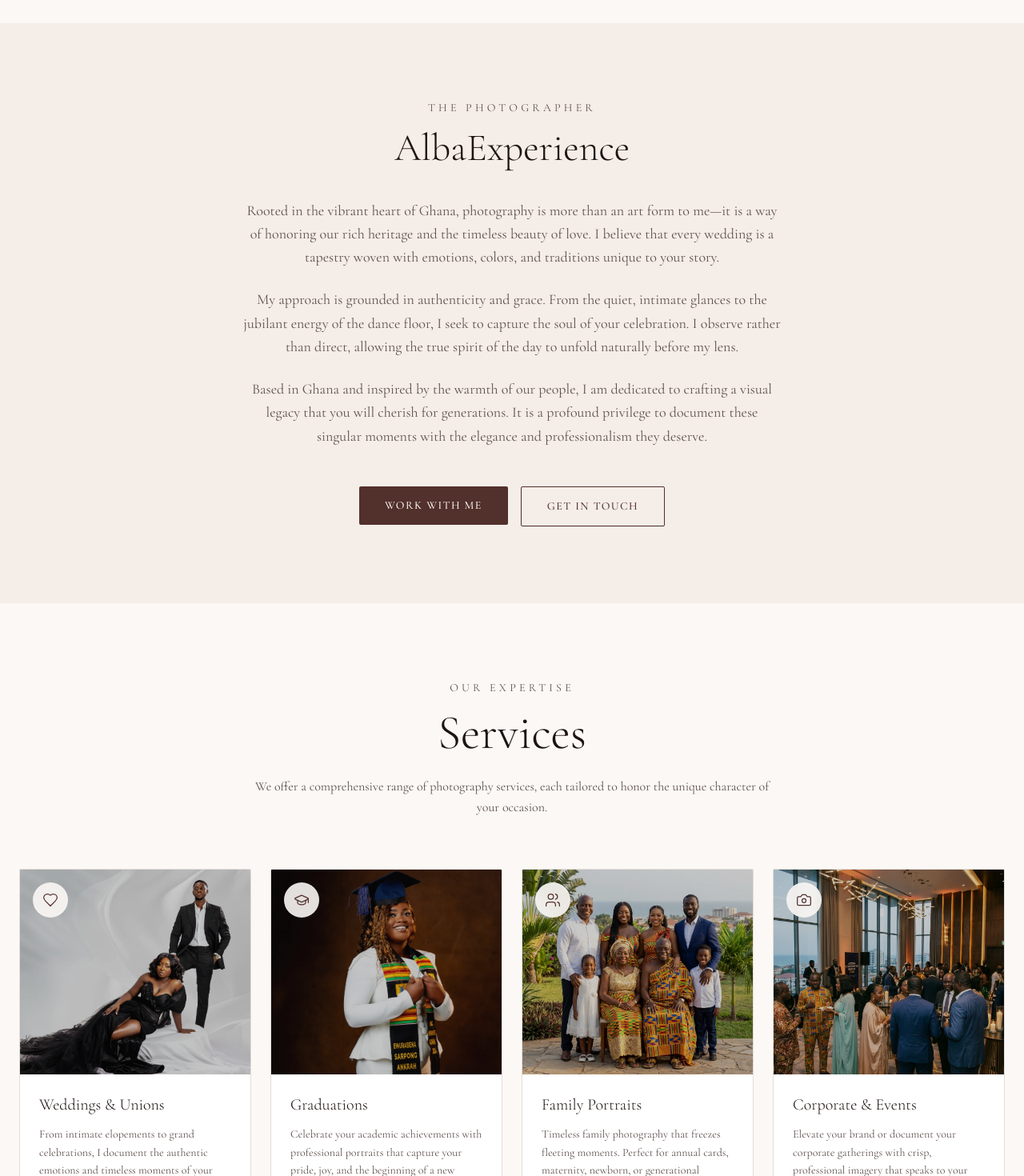
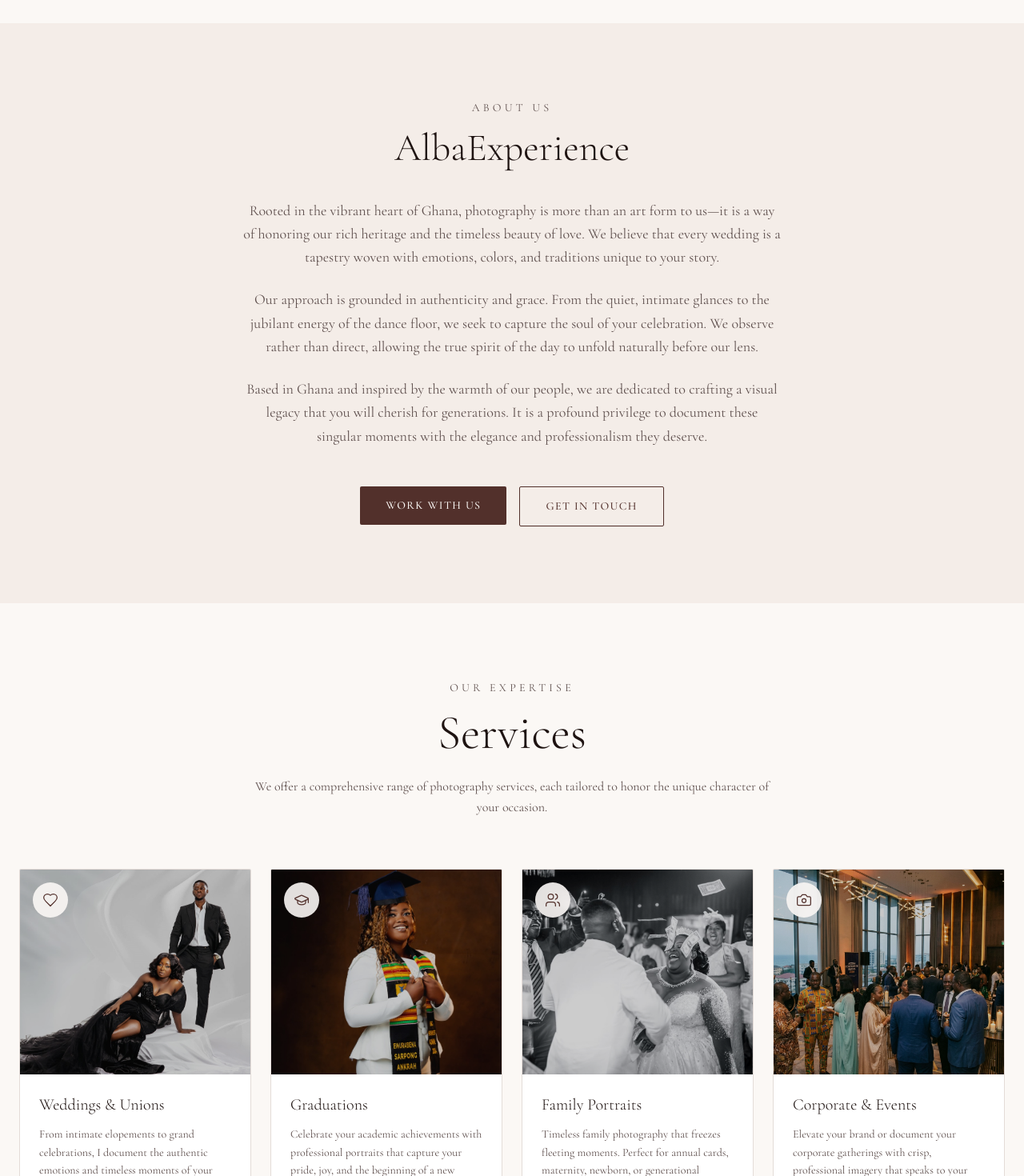
Before and after one commit to Latif258/Alba_Experience, a Next.js app: page / in a window 1280 px wide. Shown: the part 5060-6530 px from the top of the page at 80% size. Built offline with nearby package versions, Linux system fonts and the light colour scheme.

Commit message:
feat: Add About and Services sections and configure VS Code CSS linting.

```diff
--- a/components/about-section.tsx
+++ b/components/about-section.tsx
@@ -9,20 +9,20 @@ export function AboutSection() {
         {/* Content */}
         <div className="flex flex-col items-center">
           <p className="text-muted-foreground tracking-[0.3em] uppercase text-sm mb-4">
-            The Photographer
+            About Us
           </p>
           <h2 className="text-4xl md:text-5xl font-light text-foreground mb-10">
             AlbaExperience
           </h2>
           <div className="space-y-6 text-muted-foreground leading-relaxed text-lg max-w-2xl">
             <p>
-              Rooted in the vibrant heart of Ghana, photography is more than an art form to me—it is a way of honoring our rich heritage and the timeless beauty of love. I believe that every wedding is a tapestry woven with emotions, colors, and traditions unique to your story.
+              Rooted in the vibrant heart of Ghana, photography is more than an art form to us—it is a way of honoring our rich heritage and the timeless beauty of love. We believe that every wedding is a tapestry woven with emotions, colors, and traditions unique to your story.
             </p>
             <p>
-              My approach is grounded in authenticity and grace. From the quiet, intimate glances to the jubilant energy of the dance floor, I seek to capture the soul of your celebration. I observe rather than direct, allowing the true spirit of the day to unfold naturally before my lens.
+              Our approach is grounded in authenticity and grace. From the quiet, intimate glances to the jubilant energy of the dance floor, we seek to capture the soul of your celebration. We observe rather than direct, allowing the true spirit of the day to unfold naturally before our lens.
             </p>
             <p>
-              Based in Ghana and inspired by the warmth of our people, I am dedicated to crafting a visual legacy that you will cherish for generations. It is a profound privilege to document these singular moments with the elegance and professionalism they deserve.
+              Based in Ghana and inspired by the warmth of our people, we are dedicated to crafting a visual legacy that you will cherish for generations. It is a profound privilege to document these singular moments with the elegance and professionalism they deserve.
             </p>
           </div>
 
@@ -31,7 +31,7 @@ export function AboutSection() {
               asChild
               className="bg-primary text-primary-foreground hover:bg-primary/90 tracking-widest uppercase text-sm px-8 py-6"
             >
-              <Link href="#booking">Work With Me</Link>
+              <Link href="#booking">Work With Us</Link>
             </Button>
             <Button
               asChild
--- a/components/services-section.tsx
+++ b/components/services-section.tsx
@@ -19,7 +19,7 @@ const services = [
     icon: Users,
     title: "Family Portraits",
     description: "Timeless family photography that freezes fleeting moments. Perfect for annual cards, maternity, newborn, or generational gatherings.",
-    image: "/images/family.png"
+    image: "/images/family-moment-1.jpg"
   },
   {
     icon: Camera,
```
